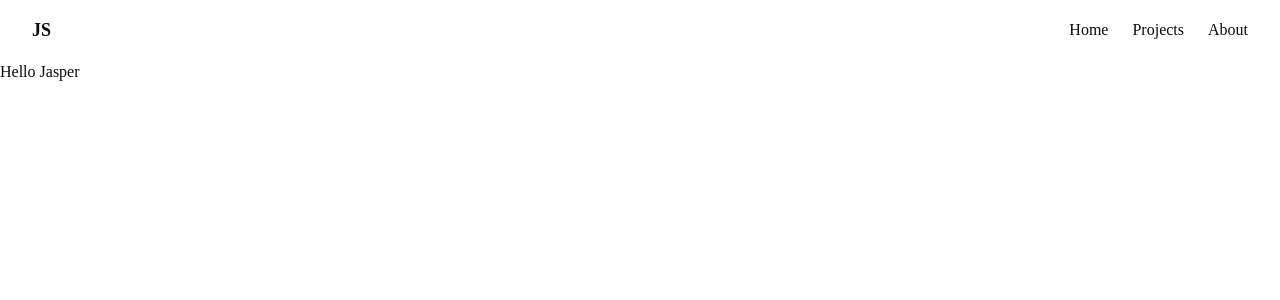
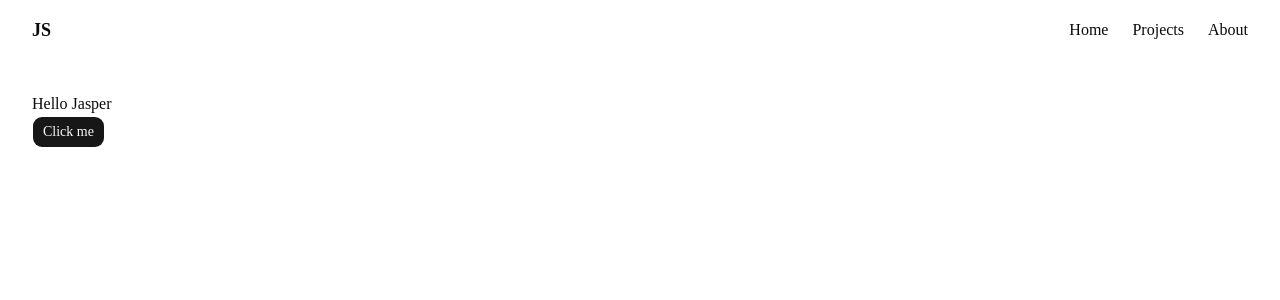
Before and after one commit to jschomaker/personal-site, a Next.js app: page / in a window 1280 px wide. Shown: the top 300 px of the page. Built offline with nearby package versions, Linux system fonts and the light colour scheme.

Commit message:
add shadcn and cult ui

```diff
--- a/app/page.tsx
+++ b/app/page.tsx
@@ -1,7 +1,10 @@
+import { Button } from "@/components/ui/button"
+
 export default function Home() {
   return (
-    <main>
+    <main className="p-8">
       <h1>Hello Jasper</h1>
+      <Button>Click me</Button>
     </main>
   )
 }
```
Also changed, not shown: components.json.
